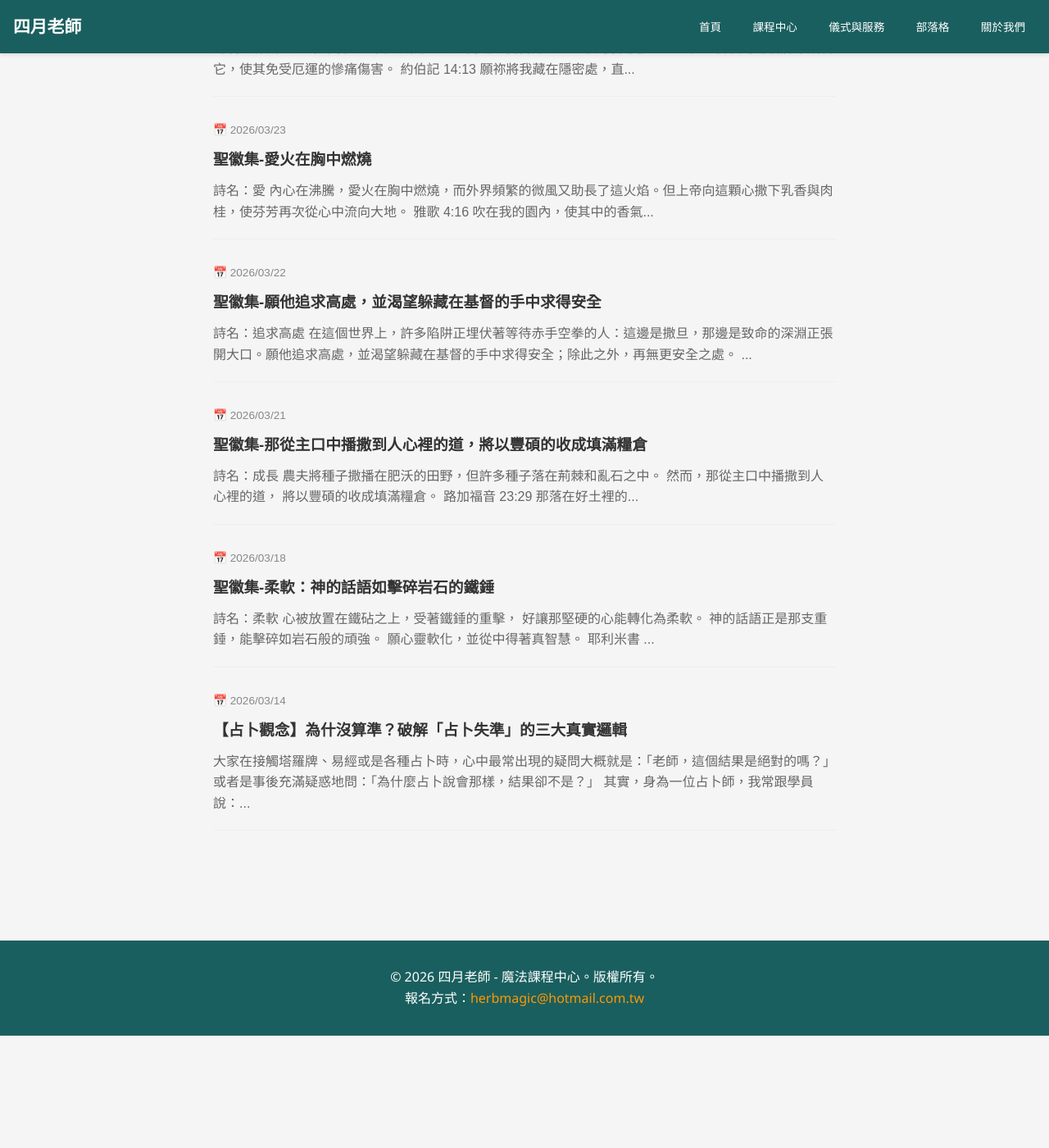
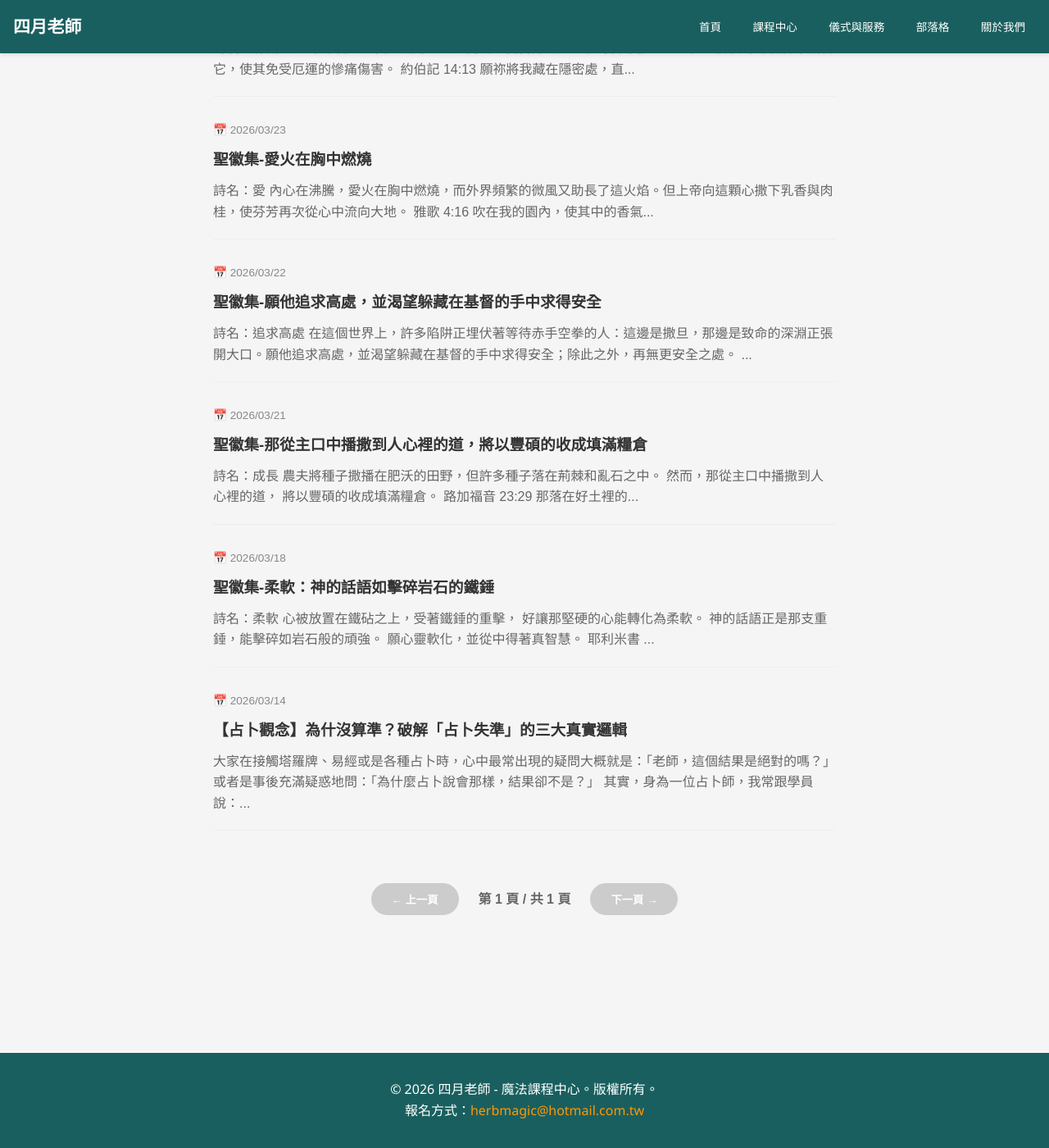
Before and after one commit to light4uliuphone-lang/hoodoo, a Jekyll site: the page built from blog/category/magic.html, in a window 1280 px wide and 1400 px high, scrolled down 953 px. Shown: the whole window at 82% size. Built offline with Jekyll 4.4.1, drawn with Linux system fonts in a browser that asks for light colours; before the commit the page ends 2216 px from its top, so only the background shows below that.

Commit message:
Update magic.html

```diff
--- a/blog/category/magic.html
+++ b/blog/category/magic.html
@@ -4,19 +4,132 @@
 permalink: /blog/category/magic.html
 ---
 
+<style>
+    /* 分頁控制區樣式 */
+    .pagination-container {
+        display: flex;
+        justify-content: center;
+        align-items: center;
+        gap: 1.5rem;
+        margin: 4rem 0;
+    }
+
+    .pagination-btn {
+        padding: 10px 25px;
+        background: #1a5f5f;
+        color: white !important;
+        text-decoration: none;
+        border-radius: 25px;
+        cursor: pointer;
+        border: none;
+        font-weight: bold;
+        transition: background 0.3s;
+    }
+
+    .pagination-btn:hover {
+        background: #ff9800;
+    }
+
+    .pagination-btn:disabled {
+        background: #ccc;
+        cursor: not-allowed;
+    }
+
+    /* 初始隱藏所有文章，由 JS 顯示 */
+    .category-post-item {
+        display: none;
+        margin-bottom: 30px;
+        padding-bottom: 20px;
+        border-bottom: 1px solid #eee;
+    }
+
+    .category-post-item.is-visible {
+        display: block;
+    }
+</style>
+
 <div style="max-width: 800px; margin: 0 auto; padding: 40px 20px; font-family: sans-serif;">
-    <div style="margin-bottom: 20px;"><a href="/blog/" style="color: #1a5f5f; text-decoration: none;">← 返回部落格</a></div>
+    <div style="margin-bottom: 20px;">
+        <a href="/blog/" style="color: #1a5f5f; text-decoration: none;">← 返回部落格</a>
+    </div>
+
     <h1 style="border-left: 6px solid #ff9800; padding-left: 15px; color: #1a5f5f;">🕯️ 神祕學與魔法知識</h1>
 
-    <div style="margin-top: 30px;">
+    <div id="paginated-list" style="margin-top: 30px;">
         {% for post in site.posts %}
             {% if post.category == "magic" or post.categories contains "magic" or post.category == "occult" or post.categories contains "occult" %}
-                <article style="margin-bottom: 30px; padding-bottom: 20px; border-bottom: 1px solid #eee;">
+                <article class="category-post-item">
                     <div style="color: #888; font-size: 0.85rem;">📅 {{ post.date | date: "%Y/%m/%d" }}</div>
-                    <h3 style="margin: 10px 0;"><a href="{{ post.url | relative_url }}" style="color: #333; text-decoration: none; font-weight: bold;">{{ post.title }}</a></h3>
+                    <h3 style="margin: 10px 0;">
+                        <a href="{{ post.url | relative_url }}" style="color: #333; text-decoration: none; font-weight: bold;">{{ post.title }}</a>
+                    </h3>
                     <p style="color: #666; line-height: 1.6;">{{ post.excerpt | strip_html | truncate: 100 }}</p>
                 </article>
             {% endif %}
         {% endfor %}
     </div>
+
+    <div class="pagination-container">
+        <button id="prev-btn" class="pagination-btn">← 上一頁</button>
+        <span id="page-indicator" style="color: #666; font-weight: bold;">第 1 頁</span>
+        <button id="next-btn" class="pagination-btn">下一頁 →</button>
+    </div>
 </div>
+
+<script>
+    document.addEventListener('DOMContentLoaded', function() {
+        const itemsPerPage = 20; // 配合 _config.yml 的設定
+        let currentPage = 1;
+        const items = document.querySelectorAll('#paginated-list .category-post-item');
+        const totalPages = Math.ceil(items.length / itemsPerPage);
+
+        const prevBtn = document.getElementById('prev-btn');
+        const nextBtn = document.getElementById('next-btn');
+        const pageIndicator = document.getElementById('page-indicator');
+
+        function showPage(page) {
+            const start = (page - 1) * itemsPerPage;
+            const end = start + itemsPerPage;
+
+            items.forEach((item, index) => {
+                if (index >= start && index < end) {
+                    item.classList.add('is-visible');
+                } else {
+                    item.classList.remove('is-visible');
+                }
+            });
+
+            // 更新 UI 狀態
+            pageIndicator.innerText = `第 ${page} 頁 / 共 ${totalPages} 頁`;
+            prevBtn.disabled = (page === 1);
+            nextBtn.disabled = (page === totalPages || totalPages === 0);
+
+            // 換頁後捲動回頂部
+            if(page !== 1) {
+                window.scrollTo({ top: 0, behavior: 'smooth' });
+            }
+        }
+
+        prevBtn.addEventListener('click', () => {
+            if (currentPage > 1) {
+                currentPage--;
+                showPage(currentPage);
+            }
+        });
+
+        nextBtn.addEventListener('click', () => {
+            if (currentPage < totalPages) {
+                currentPage++;
+                showPage(currentPage);
+            }
+        });
+
+        // 初始化顯示
+        if (items.length > 0) {
+            showPage(currentPage);
+        } else {
+            document.getElementById('paginated-list').innerHTML = '<p style="text-align:center; color:#999;">目前尚無文章</p>';
+            document.querySelector('.pagination-container').style.display = 'none';
+        }
+    });
+</script>
```
